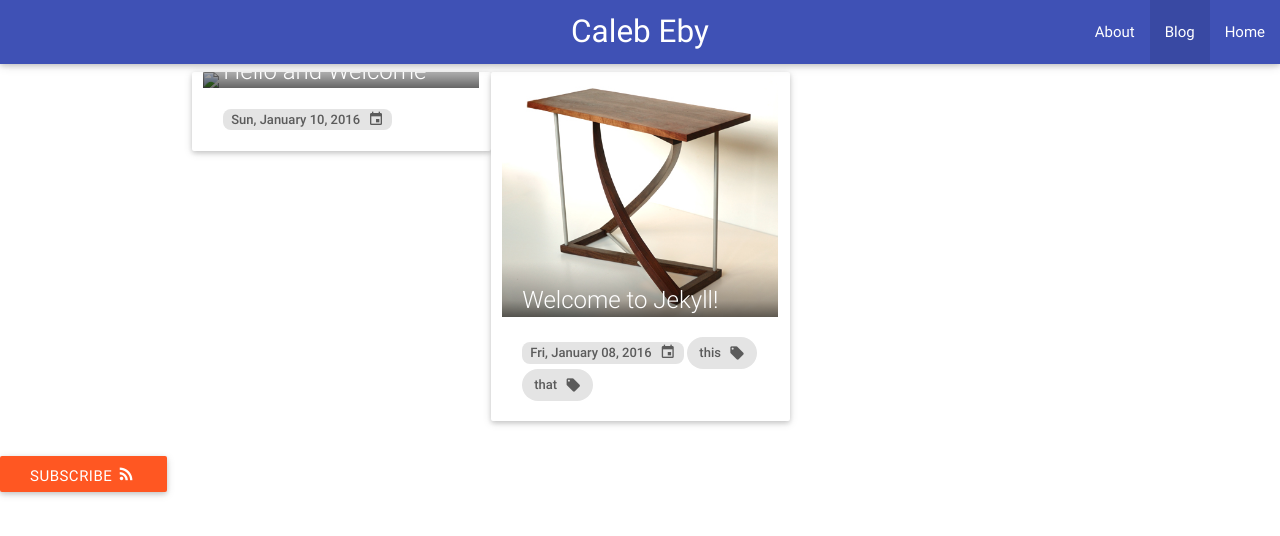
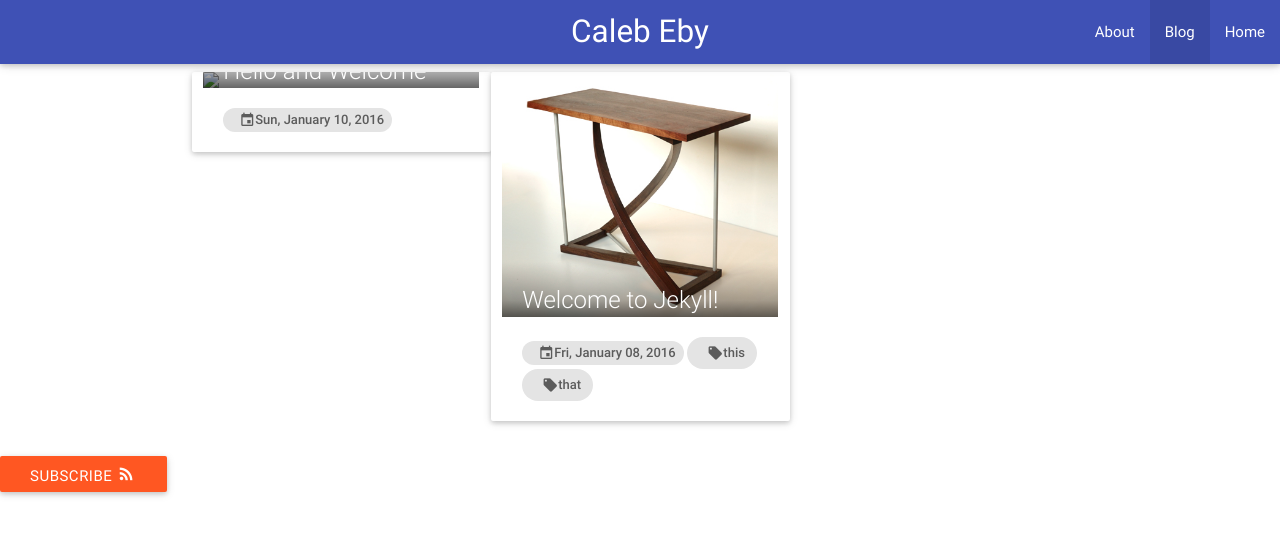
Before and after one commit to calebeby/calebeby.github.io, a Jekyll site: the page built from blog.html, in a window 1280 px wide. Shown: the top 536 px of the page. Built offline with Jekyll 4.4.1, drawn with Linux system fonts in a browser that asks for light colours; nearby versions of some CDN libraries.

Commit message:
make chips slightly bigger

```diff
--- a/_sass/_chips.scss
+++ b/_sass/_chips.scss
@@ -16,8 +16,15 @@
     width: 32px;
     border-radius: 50%;
   }
+  i.mdi {
+    cursor: pointer;
+    float: left;
+    font-size: 16px;
+    line-height: 32px;
+    padding-left: 8px;
+  }
 
-  i.mdi {
+  i.mdi.mdi-close {
     cursor: pointer;
     float: right;
     font-size: 16px;
@@ -27,28 +34,36 @@
 }
 .chip.small {
   display: inline-block;
-  height: 21.333333px;
+  height: 24px;
   font-size: 13px;
   font-weight: 500;
   color: rgba(0,0,0,.6);
-  line-height: 21.333333px;
+  line-height: 24px;
   padding: 0 8px;
-  border-radius: 8px;
+  border-radius: 12px;
   background-color: $chip-bg-color;
 
   img {
     float: left;
     margin: 0 8px 0 -12px;
-    height: 32px;
-    width: 32px;
+    height: 24px;
+    width: 24px;
     border-radius: 50%;
   }
 
   i.mdi {
     cursor: pointer;
+    float: left;
+    font-size: 16px;
+    line-height: 24px;
+    padding-left: 8px;
+  }
+
+  i.mdi.mdi-close {
+    cursor: pointer;
     float: right;
     font-size: 16px;
-    line-height: 21.333333px;
+    line-height: 24px;
     padding-left: 8px;
   }
 }
```
